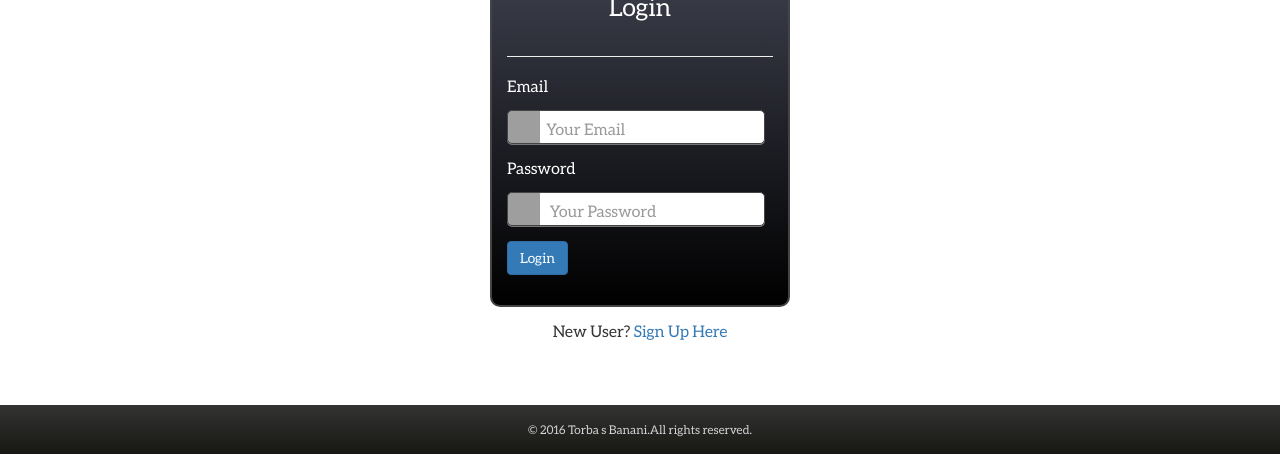
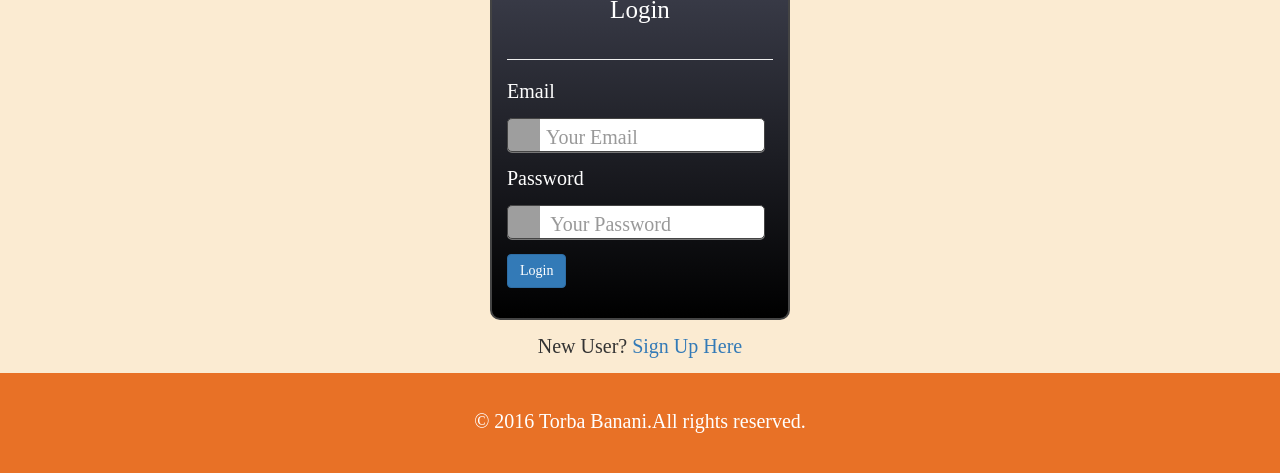
Before and after one commit to icostaykov/aceUP, a PHP site: page /login.php in a window 1280 px wide. Shown: the part 375-848 px from the top of the page. Run offline with PHP 8.4, Linux system fonts and the light colour scheme; some web fonts are replaced; grey boxes are pictures that could not be loaded.

Commit message:
sdfdsfdsfsdfs

```diff
--- a/css/app.css
+++ b/css/app.css
@@ -3,29 +3,32 @@
    License: none (public domain)
 */
 @font-face {
-    font-family: 'aleolight';
-    src: url('../fonts/aleo-light-webfont.woff2') format('woff2'),
-         url('../fonts/aleo-light-webfont.woff') format('woff');
+    font-family: 'phenomenabold';
+    src: url('../fonts/phenomena-bold-webfont.woff2') format('woff2'),
+         url('../fonts/phenomena-bold-webfont.woff') format('woff');
     font-weight: normal;
     font-style: normal;
 
 }
-@font-face {
-    font-family: 'aleoregular';
-    src: url('../fonts/aleo-regular-webfont.woff2') format('woff2'),
-         url('../fonts/aleo-regular-webfont.woff') format('woff');
-    font-weight: normal;
-    font-style: normal;
+html {
+    position: relative;
+    min-height: 100%;
+}
 
+footer {
+    background-color: #e87126;
+    position: absolute;
+    left: 0;
+    bottom: 0;
+    height: 100px;
+    width: 100%;
+    overflow:hidden;
 }
-@font-face {
-    font-family: 'aleobold';
-    src: url('../fonts/aleo-bold-webfont.woff2') format('woff2'),
-         url('../fonts/aleo-bold-webfont.woff') format('woff');
-    font-weight: normal;
-    font-style: normal;
 
+footer>div>div{
+  line-height:60px;
 }
+
 html, body, div, span, applet, object, iframe,
 h1, h2, h3, h4, h5, h6, p, blockquote, pre,
 a, abbr, acronym, address, big, cite, code,
@@ -52,15 +55,19 @@ footer, header, hgroup, menu, nav, section {
 	display: block;
 }
 body{
-    padding-top: 50px;
-    font-family: 'aleoregular';
+    padding-top: 53px;
+    background-color: rgb(251,235,210);
+    margin: 0 0 100px; /* bottom = footer height */
+
+    font-family: 'phenomenabold';
+    font-size:20px;
 }
 p{
     margin: 15px 0;
     text-align: center;
 }
 h1 {
-    font-family: 'aleobold';
+
     font-size: 21px;
     margin: 12px 0 0;
 }
@@ -81,6 +88,13 @@ h4{
   margin: 13px 0px;
 }
 
+.row{display:flex;}
+
+.col{
+  flex:1;
+  padding: 1em;
+  border:solid;
+}
 /*====================================================================
    Navigation
  ====================================================================*/
@@ -253,18 +267,18 @@ img.attributes{
 }
 /*====================================================================
   FOOTER
- ====================================================================*/
+ ====================================================================
  footer {
-    background:  #171813; /* For browsers that do not support gradients */
-    background: -webkit-linear-gradient(#333, #171813 ); /* For Safari 5.1 to 6.0 */
-    background: -o-linear-gradient( #333, #171813 ); /* For Opera 11.1 to 12.0 */
-    background: -moz-linear-gradient( #333, #171813 ); /* For Firefox 3.6 to 15 */
-    background: linear-gradient(#333, #171813 ); /* Standard syntax (must be last) */
+    background:  #171813; /* For browsers that do not support gradients
+    background: -webkit-linear-gradient(#333, #171813 ); /* For Safari 5.1 to 6.0
+    background: -o-linear-gradient( #333, #171813 ); /* For Opera 11.1 to 12.0
+    background: -moz-linear-gradient( #333, #171813 ); /* For Firefox 3.6 to 15
+    background: linear-gradient(#333, #171813 ); /* Standard syntax (must be last)
     margin: 50px 0 0;
-}
+}*/
 footer p {
-    color: #d3d3d3;
-    font-size: 12px;
+    color: #fff;
+    font-size: 20px;
     padding: 3px 0px;
 }
 /*====================================================================
--- a/index.php
+++ b/index.php
@@ -7,7 +7,7 @@ include 'views/navigation.php';
 
 
  ?>
-
+ <?php include 'views/footer.php' ?>
 <script src="js/jquery-2.2.4.min.js"></script>
 <script src="js/bootstrap.min.js"></script>
 <script src="js/menu-nav.js"></script>
--- a/views/footer.php
+++ b/views/footer.php
@@ -1,8 +1,8 @@
 <footer>
-	<div class="container">
+	<div class="container footer">
 		<div class="row">
 			<div class="col-sm-12">
-				<p> &copy; 2016 Torba s Banani.All rights reserved.</p>
+				<p> &copy; 2016 Torba Banani.All rights reserved.</p>
 			</div>
 		</div>
 	</div>
--- a/views/header.php
+++ b/views/header.php
@@ -4,7 +4,7 @@
 		<!-- Wrapper for slides -->
 		<div class="carousel-inner" role="listbox">
 			<div class="item active">
-				<img src="images/layout/aceup-03.png" title="background-image" class="background-image" alt="background-image"/>
+				<img src="images/layout/aceupSlider-02.png" title="background-image" class="background-image" alt="background-image"/>
 				<div class="container">
 					<div class="row">
 						<div class="col-sm-7">
@@ -18,7 +18,21 @@
 				</div>
 			</div>
 			<div class="item">
-			   <img src="images/layout/aceup-03.png" title="background-image"  class="background-image" alt="background-image"/>
+			   <img src="images/layout/aceupSlider-21.png" title="background-image"  class="background-image" alt="background-image"/>
+				<div class="container">
+					<div class="row">
+						<div class="col-sm-7">
+							<div class="carousel-caption">
+								<p class="carousel-text">
+
+								</p>
+							</div>
+						</div>
+					</div>
+				</div>
+			</div>
+			<div class="item">
+			   <img src="images/layout/aceupSlider-22.png" title="background-image"  class="background-image" alt="background-image"/>
 				<div class="container">
 					<div class="row">
 						<div class="col-sm-7">
--- a/views/navigation.php
+++ b/views/navigation.php
@@ -5,7 +5,7 @@ session_start();
 ?>
 <nav class="navbar navbar-default navbar-fixed-top" role="menu">
   <div class="container">
-    <a href="index.php" class="navbar-brand logo" title="logo"><img src="images/layout/aceupLogo-02.png" alt="logo"/></a>
+    <a href="account.php" class="navbar-brand logo" title="logo"><img src="images/layout/aceupLogo-02.png" alt="logo"/></a>
     <div class="container-fluid">
             <div class="navbar-header">
                 <button type="button" class="navbar-toggle collapsed" data-toggle="collapse" data-target="#collapse-1" id="nav-icon" aria-expanded="false">
@@ -16,13 +16,7 @@ session_start();
                 </button>
             </div>
          <div class="collapse navbar-collapse" id="collapse-1">
-            <ul class="nav navbar-nav navbar-left top-nav">
-               <li><a href="challenges.php">Challenges</a></li>
-                <li><a href="rivals.php"></a>Rivals</li>
-                <li><a href="rates.php">Rates</a></li>
-                <li><a href="accessories.php">Accessories</a></li>
-                <li><a href="help.php">Help</a></li>
-            </ul>
+
            <!-- END of top-nav-->
             <ul class="nav navbar-nav navbar-right">
                <?php if (isset($_SESSION['usr_id'])) { ?>
```
Also changed, not shown: other parts of css/app.css (+58 -5 lines).
